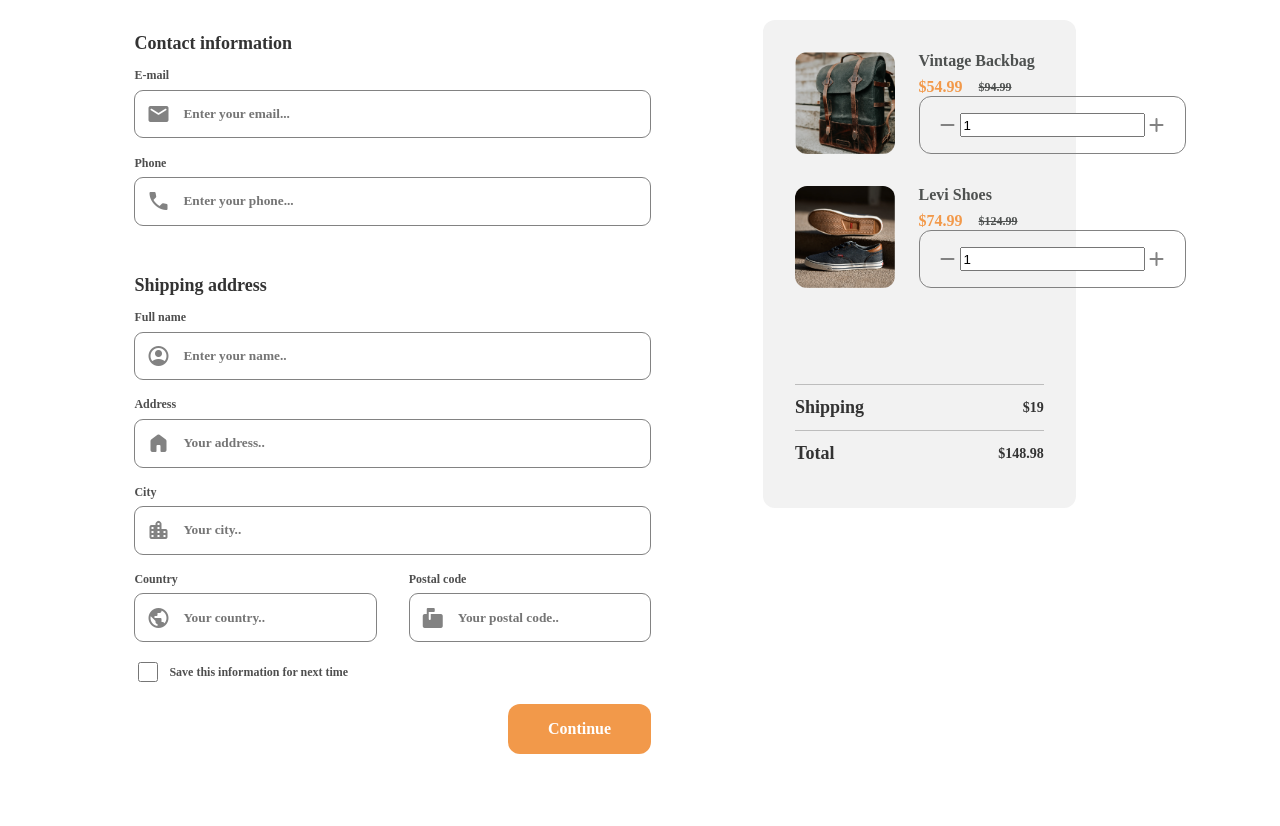
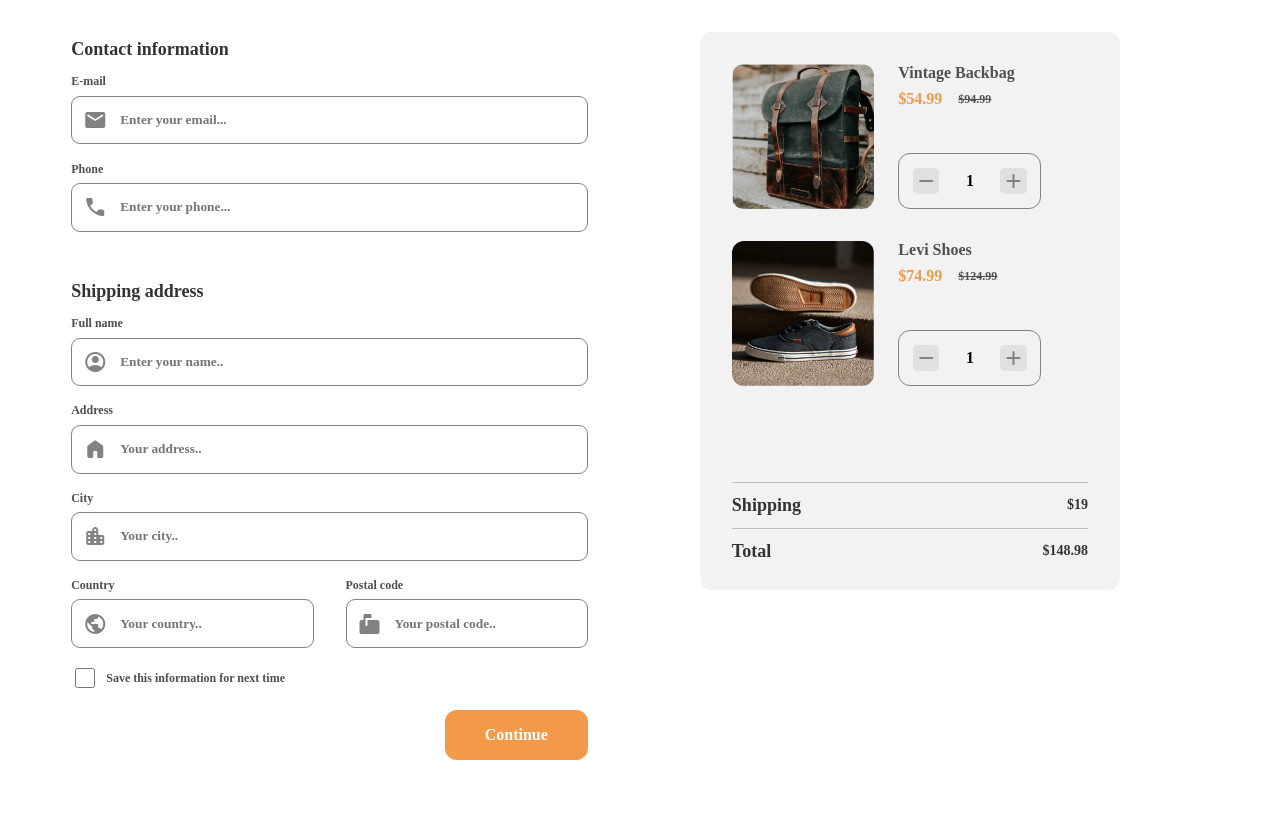
Before and after one commit to ShrutiShinde418/DevChallenges1, a plain HTML site: page checkout-page/index.html in a window 1280 px wide. Shown: the part 129-955 px from the top of the page. Drawn offline with nearby package versions, Linux system fonts and the light colour scheme; a web font is replaced by a local one.

Commit message:
javascript for counter added

```diff
--- a/checkout-page/index.html
+++ b/checkout-page/index.html
@@ -106,9 +106,13 @@
               <p class="item__old">$94.99</p>
             </div>
             <div class="number">
-              <span class="material-symbols-rounded"> remove </span>
+              <button class="material-symbols-rounded minus" type="button">
+                remove
+              </button>
               <input type="text" name="count" id="count1" value="1" />
-              <span class="material-symbols-rounded"> add </span>
+              <button class="material-symbols-rounded plus" type="button">
+                add
+              </button>
             </div>
           </div>
         </div>
@@ -121,9 +125,13 @@
               <p class="item__old">$124.99</p>
             </div>
             <div class="number">
-              <span class="material-symbols-rounded"> remove </span>
+              <button class="material-symbols-rounded minus" type="button">
+                remove
+              </button>
               <input type="text" name="count" id="count2" value="1" />
-              <span class="material-symbols-rounded"> add </span>
+              <button class="material-symbols-rounded plus" type="button">
+                add
+              </button>
             </div>
           </div>
         </div>
@@ -139,5 +147,28 @@
         </div>
       </section>
     </main>
+    <script>
+      const plus = document.querySelectorAll(".plus");
+      const minus = document.querySelectorAll(".minus");
+      const input = document.querySelectorAll(".number input");
+      console.log(plus);
+      console.log(minus);
+      console.log(input[0].value);
+      console.log(input[1].value);
+      for (let i = 0; i < plus.length; i++) {
+        console.log(plus[i]);
+        plus[i].addEventListener("click", () => {
+          input[i].value = parseInt(input[i].value) + 1;
+        });
+        minus[i].addEventListener("click", () => {
+          input[i].value = input[i].value <= 1 ? 1 : input[i].value - 1;
+        });
+      }
+      inputs.forEach((input) => {
+        input.addEventListener("change", (e) => {
+          console.log(e.target.value);
+        });
+      });
+    </script>
   </body>
 </html>
--- a/checkout-page/less/styles.less
+++ b/checkout-page/less/styles.less
@@ -12,10 +12,17 @@
 @border-radius1: 12px;
 @border-radius2: 9px;
 @border1: 1px solid @gray4;
+@min576:~ "(min-width:576px)";
+@min768:~ "(min-width:768px)";
+@min992:~ "(min-width:992px)";
+@min1200:~ "(min-width:1200px)";
+@min1400:~ "(min-width:1400px)";
 
 body {
   min-height: 100vh;
   display: flex;
+  justify-content: center;
+  align-items: center;
   font-family: @font-family;
   p {
     margin: 0;
@@ -26,7 +33,14 @@ body {
     margin: 3rem auto;
     display: grid;
     grid-template-columns: repeat(2, 1fr);
-    gap: 0 7rem;
+    gap: 0 7em;
+    grid-template-rows: 5rem 1fr;
+    @media @min1200 {
+      max-width: 90%;
+    }
+    @media @min1400 {
+      max-width: 80%;
+    }
     .form-container {
       grid-column: 1/2;
     }
@@ -48,7 +62,6 @@ body {
         color: @gray4;
         font-family: inherit;
         font-weight: 600;
-        // padding: 0.75rem 0.75rem 0.75rem 3.5rem;
         padding: 1.15em 1.15em 1.15em 3.6em;
         border-radius: @border-radius2;
         border: @border1;
@@ -93,10 +106,10 @@ body {
     display: flex;
     flex-direction: column;
     background-color: @card-bg;
-    padding: 2rem;
+    padding: 2em 2em 1em;
     border-radius: 12px;
     margin-top: 5%;
-    width: 65%;
+    width: 70%;
     height: fit-content;
     .item {
       display: flex;
@@ -128,10 +141,28 @@ body {
       }
       .number {
         display: flex;
-        align-self: flex-end;
+        justify-content: space-between;
         border: 1px solid @gray4;
         border-radius: @border-radius1;
-        padding: 1em;
+        width: 60%;
+        padding: 0.85em;
+        margin-top: auto;
+        input {
+          border: none;
+          background-color: @card-bg;
+          width: inherit;
+          text-align: center;
+          font-family: inherit;
+          font-weight: 600;
+          font-size: 16px;
+        }
+        button {
+          padding: 0.05em;
+          border-radius: 5px;
+          background-color: @gray5;
+          border: none;
+          cursor: pointer;
+        }
       }
     }
     .card__footer {
@@ -142,7 +173,7 @@ body {
         display: flex;
         justify-content: space-between;
         align-items: center;
-        padding: 0.75rem 0;
+        padding: 0.75em 0;
       }
       div:first-of-type {
         border-top: 1px solid @gray6;
```
Also changed, not shown: checkout-page/css/styles.min.css.
